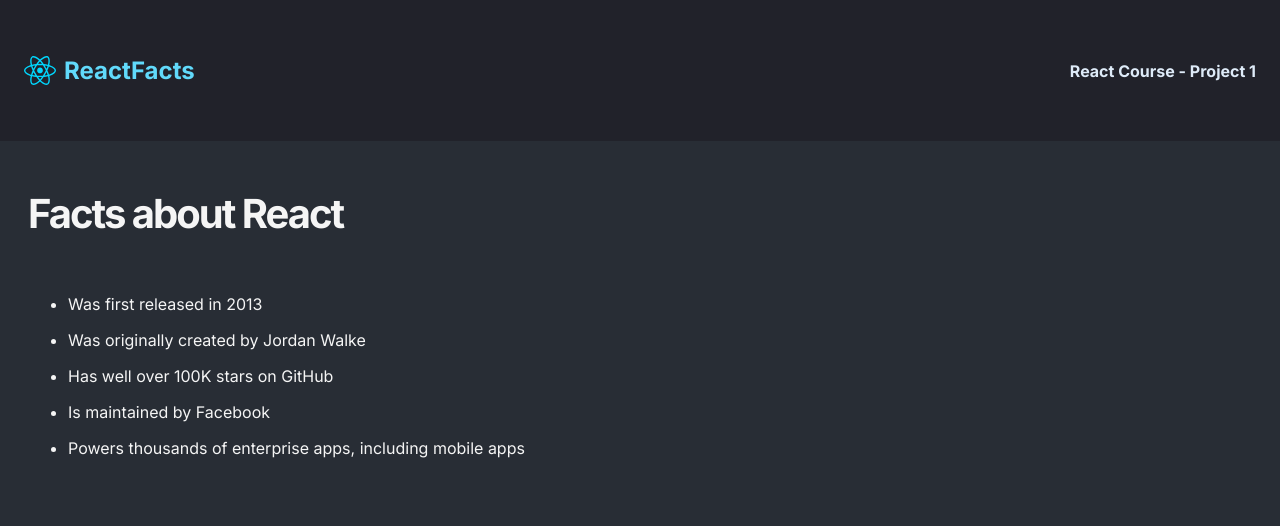
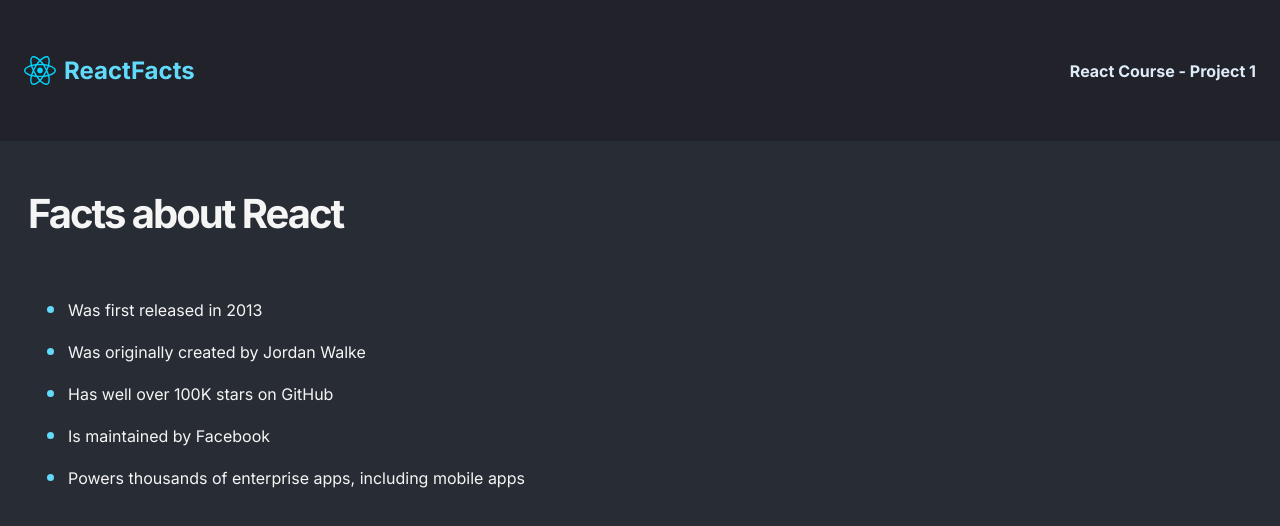
Before and after one commit to vishalicious213/react-site, a React (Vite) app: page / in a window 1280 px wide. Shown: the top 526 px of the page. Built offline with nearby package versions, Linux system fonts and the light colour scheme.

Commit message:
styled /components/Main bullet markers

```diff
--- a/index.css
+++ b/index.css
@@ -55,3 +55,8 @@ main {
 .main-facts li {
     padding-block: .5rem;
 }
+
+.main-facts li::marker {
+    color: #61DAFB;
+    font-size: 1.4rem;
+}
```
